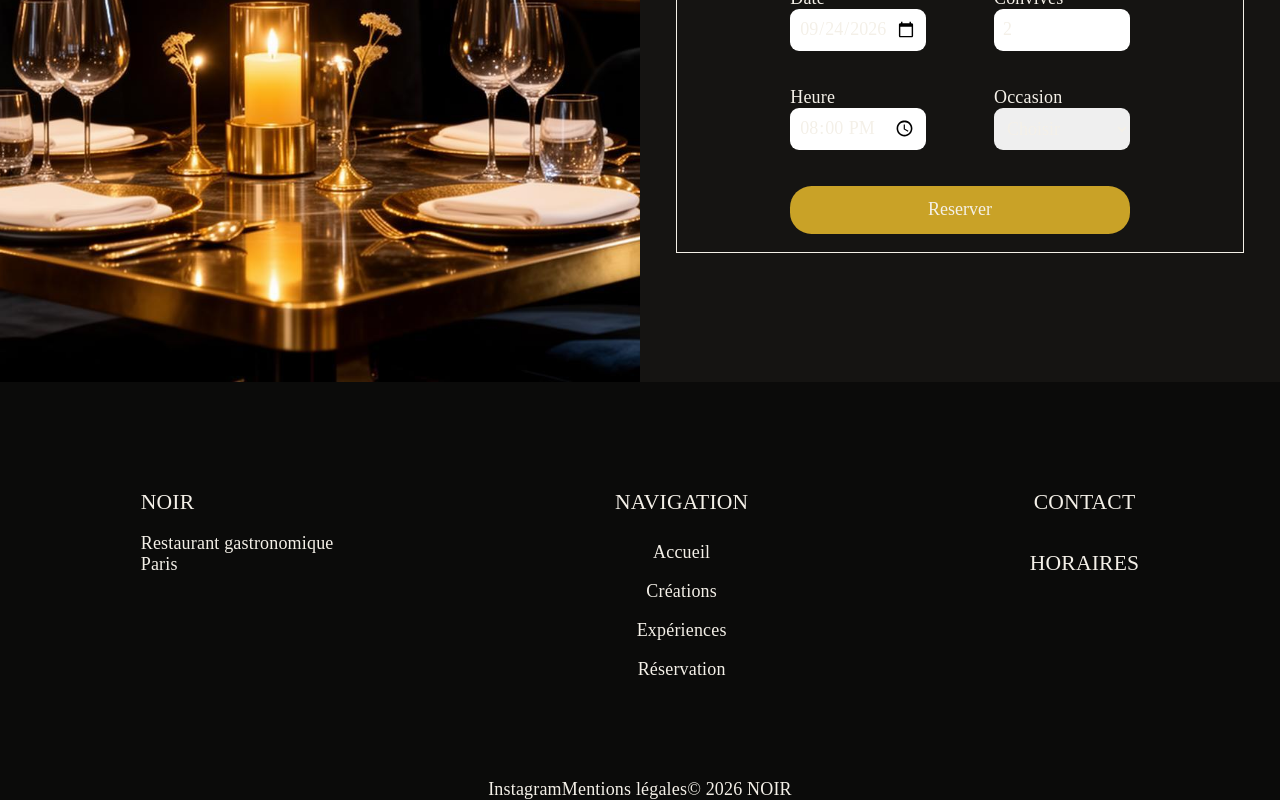
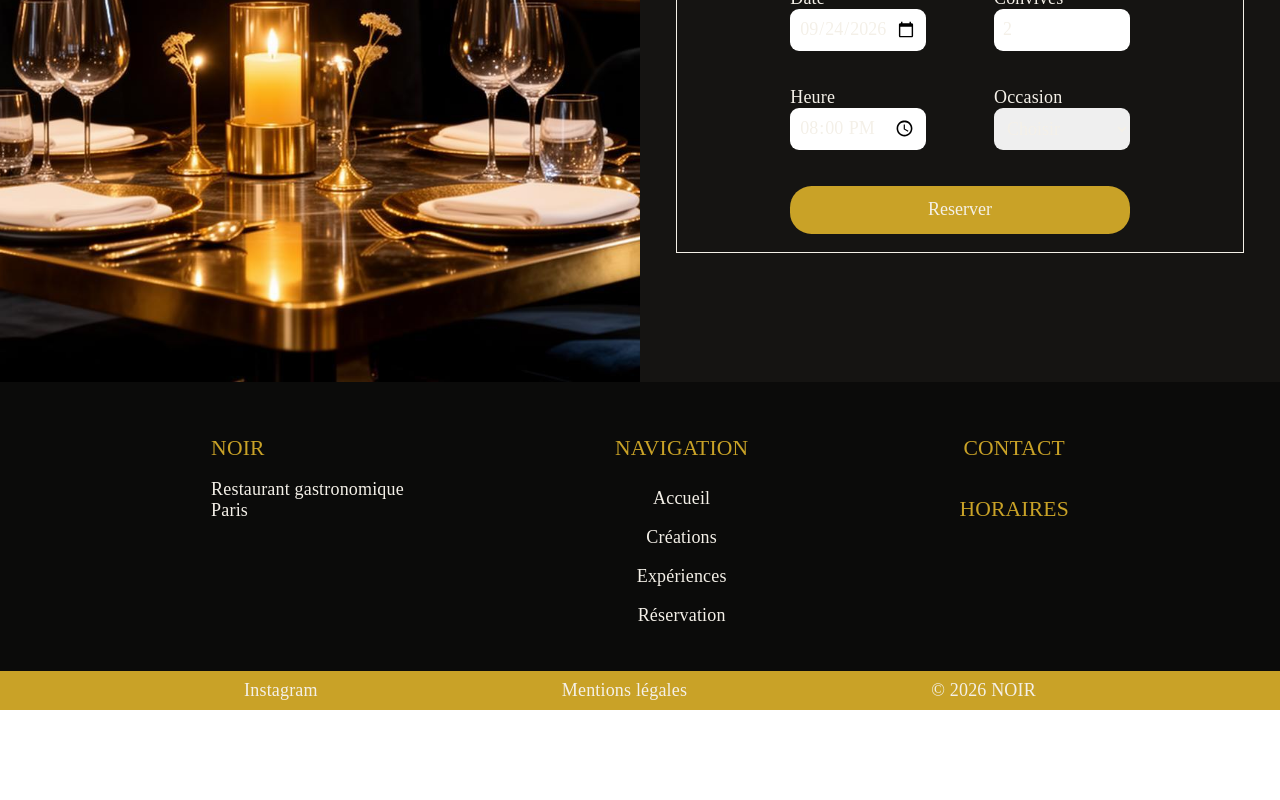
Before and after one commit to MouhamedB19/Noir-Restaurant-Website, a React (Vite) app: page / in a window 1280 px wide. Shown: the part 3182-3982 px from the top of the page. After the commit the page ends 3892 px from the top, so only its background shows below. Built offline with nearby package versions, Linux system fonts and the light colour scheme.

Commit message:
Amélioration des styles du composant Footer : ajustement de l'alignement et ajout du style de la section social-part

```diff
--- a/src/styles/footer.css
+++ b/src/styles/footer.css
@@ -4,9 +4,9 @@ footer{
 
 .infos-part{
     display:flex;
-    justify-content: space-around;
+    justify-content: space-evenly;
     align-items: flex-start;
-    margin: 5rem auto;
+    margin: 2rem auto;
 }
 
 .titre-part{
@@ -14,6 +14,7 @@ footer{
     font-size: 1.2rem;
     font-weight: 200;
     margin: 1rem 0;
+    color: var(--doree);
 }
 
 .infos-part div{
@@ -38,3 +39,10 @@ footer{
 .nav-part a:hover{
     color: var(--doree);
 }
+
+.social-part{
+    background-color: var(--doree);
+    padding: 0.5rem 0;
+    display: flex;
+    justify-content: space-evenly;
+}
```
